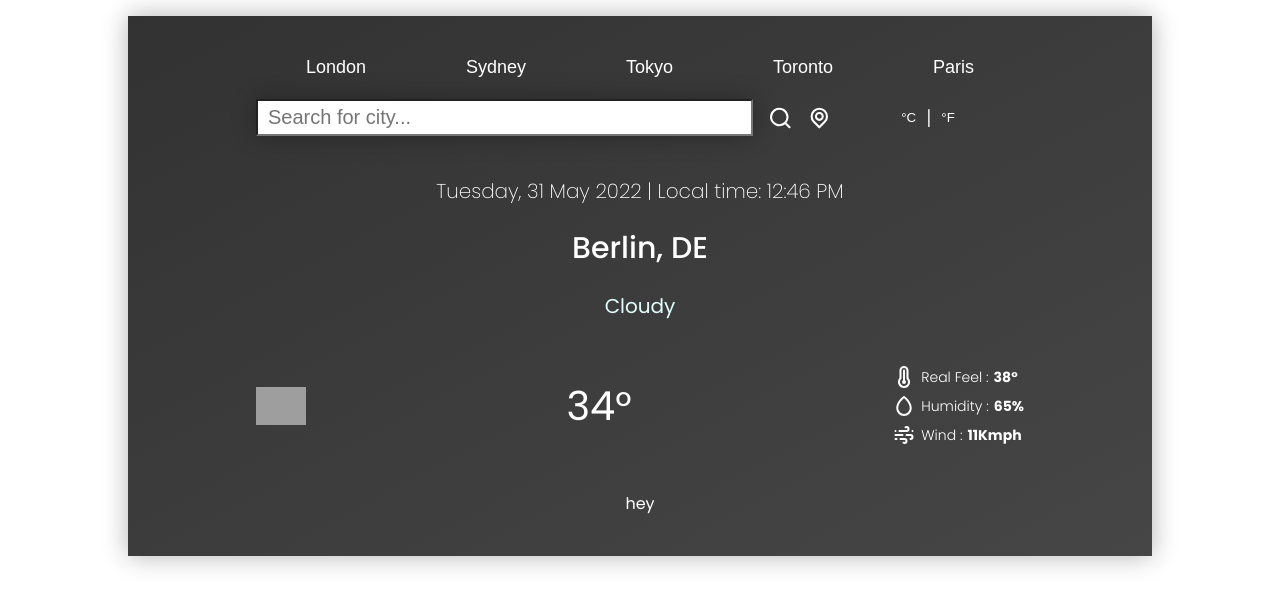
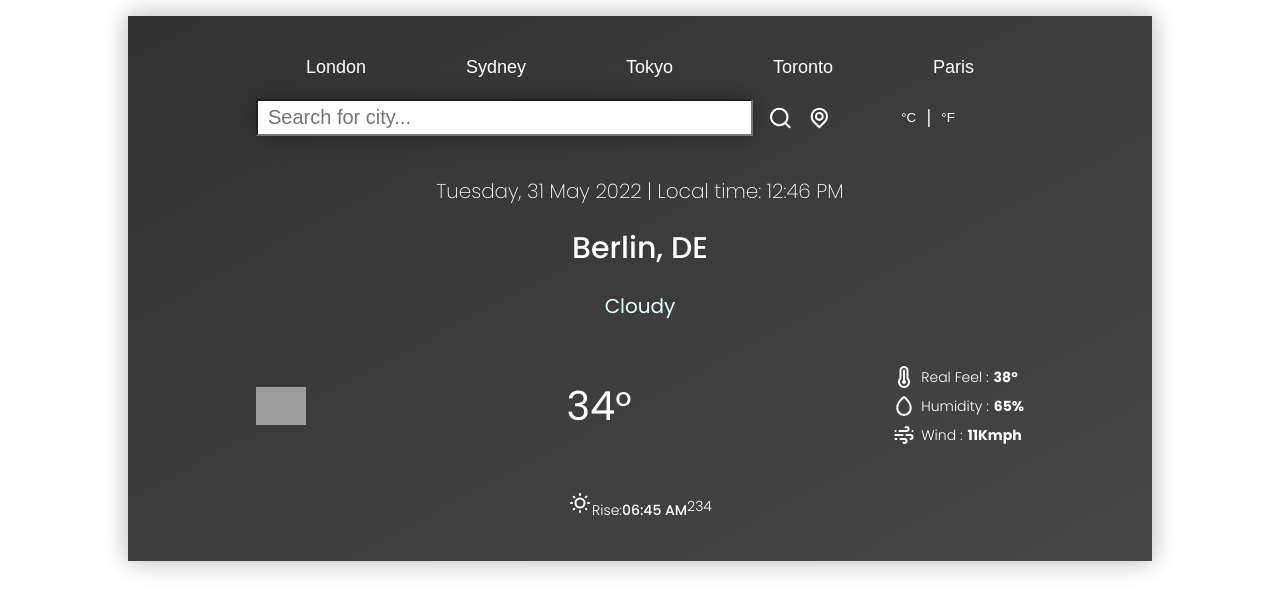
Before and after one commit to Sandeep-Abeykoon/react-weather-app, a React (Create React App) app: page / in a window 1280 px wide. Shown: the top 612 px of the page. Built offline with nearby package versions, Linux system fonts and the light colour scheme; grey boxes are pictures that could not be loaded; the HTML template or start-up script is replaced by a standard one.

Commit message:
updated the code

```diff
--- a/src/Components/TemperatureAndDetails/TemperatureAndDetails.jsx
+++ b/src/Components/TemperatureAndDetails/TemperatureAndDetails.jsx
@@ -17,7 +17,17 @@ const TemperatureAndDetails = () => {
             <div className={styles.stat}><UilWind/><span>Wind :</span><span style={{fontWeight:"bold"}}>11Kmph</span></div>
         </div>
       </div>
-      <div className={styles.highLowStats}>hey</div>
+
+      <div className={styles.highLowStats}>
+     <div className={styles.highLowStat}>
+      <UilSun/>
+     <span>Rise:</span><span className={styles.statValue}>06:45 AM</span>
+     </div>
+
+        <div>2</div>
+        <div>3</div>
+        <div>4</div>
+      </div>
       </div>
 
   )
--- a/src/Components/TemperatureAndDetails/TemperatureAndDetails.module.css
+++ b/src/Components/TemperatureAndDetails/TemperatureAndDetails.module.css
@@ -46,8 +46,17 @@
 }
 
 .highLowStats{
+    font-size: 0.875rem;
     display: flex;
     justify-content: center;
     align-items: center;
     flex-direction: row;
 }
+
+.highLowStats {
+    font-weight: 300;
+}
+
+.statValue {
+    font-weight: 500;
+}
```
